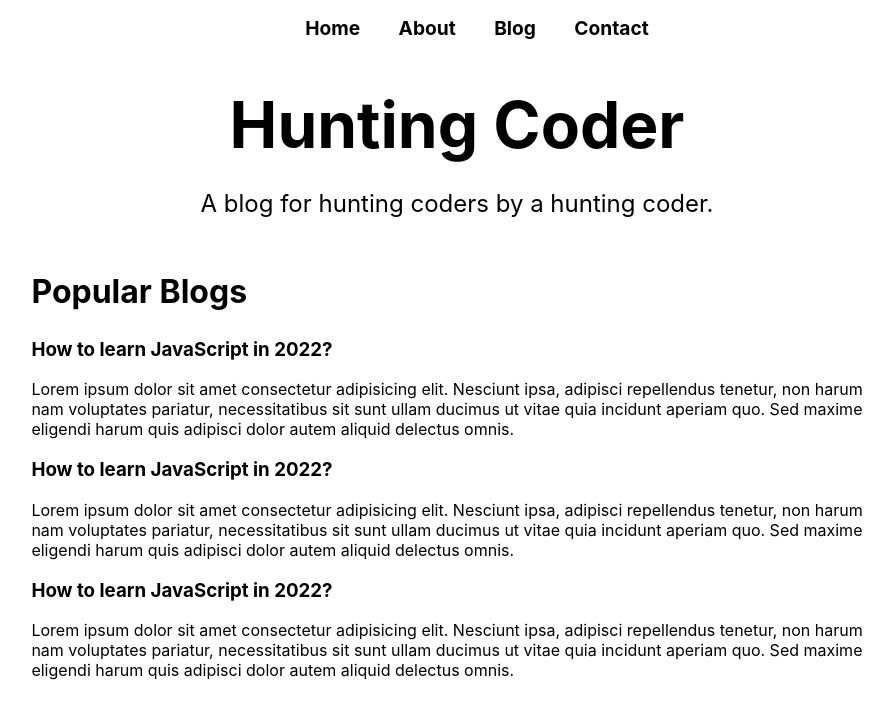
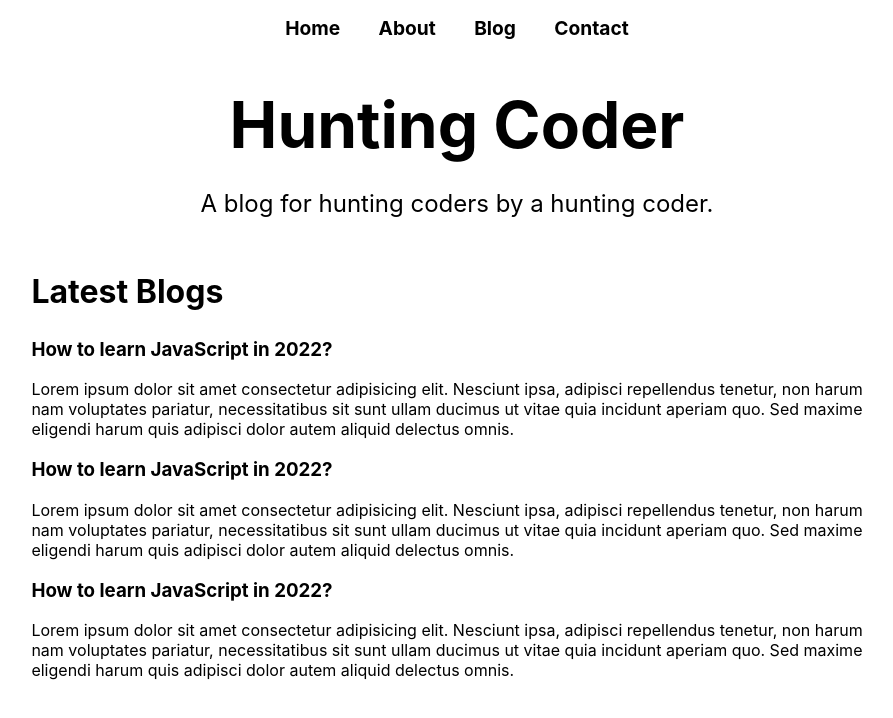
Before and after one commit to kuldp18/nextjs-blog, a Next.js app: page / in a window 1280 px wide. Shown: the top 718 px of the page, without its empty margins (183-1076 px from the left). Built offline with nearby package versions, Linux system fonts and the light colour scheme.

Commit message:
created Navbar component to show on all pages

```diff
--- /dev/null
+++ b/components/Navbar.js
@@ -0,0 +1,25 @@
+import styles from '../styles/Navbar.module.css';
+import Link from 'next/link';
+
+const Navbar = () => {
+  return (
+    <nav className={styles.nav}>
+      <ul>
+        <Link href="/">
+          <li>Home</li>
+        </Link>
+        <Link href="/about">
+          <li>About</li>
+        </Link>
+        <Link href="/blog">
+          <li>Blog</li>
+        </Link>
+        <Link href="/contact">
+          <li>Contact</li>
+        </Link>
+      </ul>
+    </nav>
+  );
+};
+
+export default Navbar;
--- a/pages/_app.js
+++ b/pages/_app.js
@@ -1,7 +1,13 @@
-import '../styles/globals.css'
+import '../styles/globals.css';
+import Navbar from '../components/Navbar';
 
 function MyApp({ Component, pageProps }) {
-  return <Component {...pageProps} />
+  return (
+    <>
+      <Navbar />
+      <Component {...pageProps} />
+    </>
+  );
 }
 
-export default MyApp
+export default MyApp;
--- a/pages/index.js
+++ b/pages/index.js
@@ -1,6 +1,4 @@
 import Head from 'next/head';
-import Image from 'next/image';
-import Link from 'next/link';
 import styles from '../styles/Home.module.css';
 
 export default function Home() {
@@ -15,22 +13,7 @@ export default function Home() {
         />
         <link rel="icon" href="/favicon.ico" />
       </Head>
-      <nav className={styles.nav}>
-        <ul>
-          <Link href="/">
-            <li>Home</li>
-          </Link>
-          <Link href="/about">
-            <li>About</li>
-          </Link>
-          <Link href="/blog">
-            <li>Blog</li>
-          </Link>
-          <Link href="/contact">
-            <li>Contact</li>
-          </Link>
-        </ul>
-      </nav>
+      {/* navbar */}
 
       <main className={styles.main}>
         <h1 className={styles.title}>Hunting Coder</h1>
@@ -40,7 +23,7 @@ export default function Home() {
         </p>
 
         <div className={styles.blogs}>
-          <h2 style={{ fontSize: '2rem' }}>Popular Blogs</h2>
+          <h2 style={{ fontSize: '2rem' }}>Latest Blogs</h2>
           <div className="blog-item">
             <h3>How to learn JavaScript in 2022?</h3>
             <p>
--- a/styles/Home.module.css
+++ b/styles/Home.module.css
@@ -107,21 +107,6 @@
   margin-left: 0.5rem;
 }
 
-/* navbar */
-.nav ul {
-  display: flex;
-  justify-content: center;
-}
-.nav ul li {
-  margin: 0 1.2rem;
-  list-style: none;
-  font-weight: bold;
-  font-size: 1.2rem;
-  cursor: pointer;
-}
-.nav ul li:hover {
-  color: rgba(0, 0, 0, 0.6);
-}
 /* blogs */
 .blogs {
   max-width: 70%;
--- /dev/null
+++ b/styles/Navbar.module.css
@@ -0,0 +1,17 @@
+/* navbar */
+.nav ul {
+  display: flex;
+  justify-content: center;
+  padding-left: 0;
+  flex-wrap: wrap;
+}
+.nav ul li {
+  margin: 0 1.2rem;
+  list-style: none;
+  font-weight: bold;
+  font-size: 1.2rem;
+  cursor: pointer;
+}
+.nav ul li:hover {
+  color: rgba(0, 0, 0, 0.6);
+}
```
